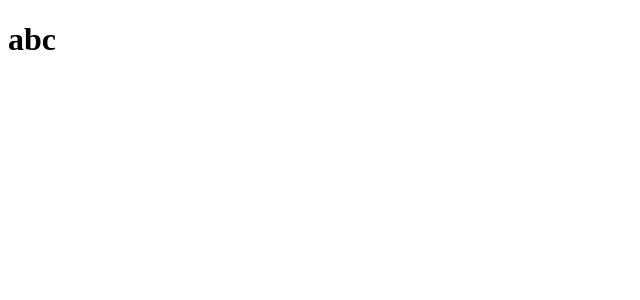
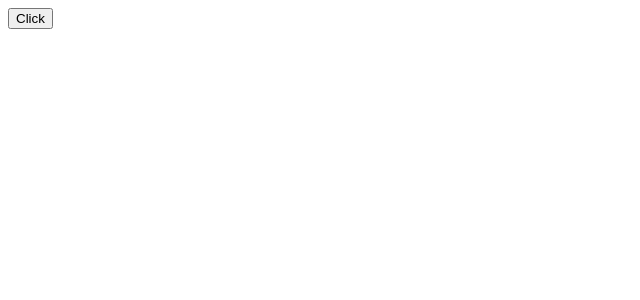
Before and after one commit to DavidSasson22/Movies-Project, a React (Create React App) app in the folder movies/: page / in a window 1280 px wide. Shown: the top 300 px of the page, without its empty margins (0-640 px from the left). Built offline with nearby package versions, Linux system fonts and the light colour scheme.

Commit message:
api format

```diff
--- a/movies/src/App.js
+++ b/movies/src/App.js
@@ -1,9 +1,10 @@
 import React from 'react'
+import Movies from './components/Movies'
 
 export default function App() {
   return (
     <div>
-      <h1>abc</h1>
+      <Movies/>
     </div>
   )
 }
--- /dev/null
+++ b/movies/src/components/Movies.jsx
@@ -0,0 +1,30 @@
+import React from 'react'
+import axios from 'axios';
+
+
+const imdbApi = {
+  baseUrl: `https://imdb-api.com/en/API/`,
+  key: `k_nvs3d5mt`,
+  generalSearch: `Search`,
+  title: `SearchTitle`,
+  movie: `SearchMovie`,
+  series: `SearchSeries`,
+  name: `SearchName`,
+  titeleinfo: `Title`,
+}
+
+
+export default function Movies() {
+
+  const getData = async () => {
+    const data = await axios.get(`${imdbApi.baseUrl}/${imdbApi.generalSearch}/${imdbApi.key}/lion`);
+    console.log(data);
+    const specific = await axios.get(`${imdbApi.baseUrl}/${imdbApi.titeleinfo}/${imdbApi.key}/${data.data.results[0].id}`);
+    console.log(specific);
+  }
+  return (
+    <div>
+      <input type="button" value="Click" onClick={()=>getData()}/>
+    </div>
+  )
+}
```
Also changed, not shown: movies/src/api/imdb.js (added, +9 -0 lines).
